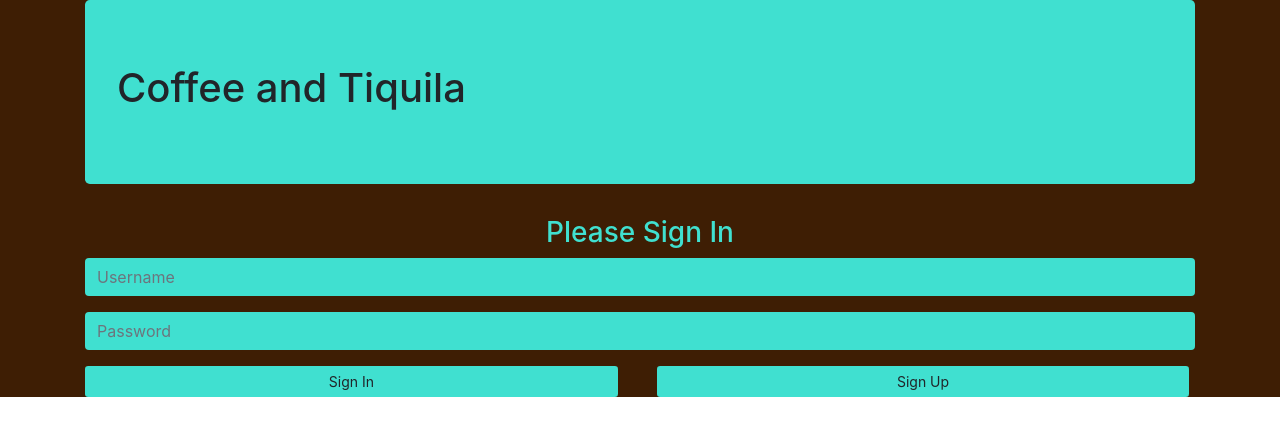
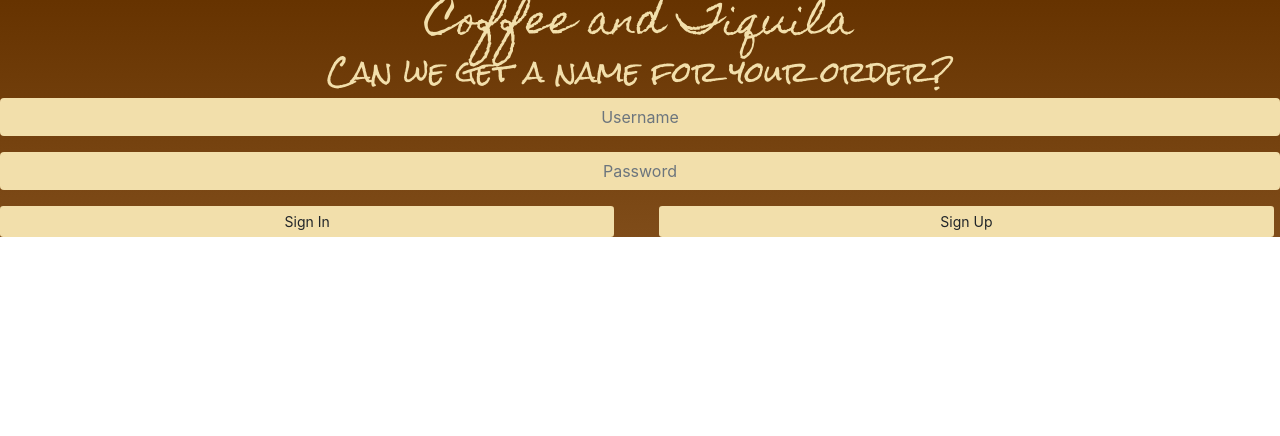
Before and after one commit to mwithers70/CoffeeandTiquila, a React (Create React App) app in the folder coffeefe/: page / in a window 1280 px wide. Shown: the top 436 px of the page. Built offline with nearby package versions, Linux system fonts and the light colour scheme.

Commit message:
css added to signin page

```diff
--- a/coffeefe/public/index.html
+++ b/coffeefe/public/index.html
@@ -2,7 +2,8 @@
 <html lang="en">
   <head>
     <meta charset="utf-8" />
-    <link rel="shortcut icon" href="%PUBLIC_URL%/favicon.ico" />
+    <link href="https://fonts.googleapis.com/css?family=Homemade+Apple|Rock+Salt|Merienda|Dancing+Script&display=swap" rel="stylesheet">
+<!--    <link rel="shortcut icon" href="%PUBLIC_URL%/favicon.ico" />-->
     <meta name="viewport" content="width=device-width, initial-scale=1" />
     <meta name="theme-color" content="#000000" />
     <meta
@@ -39,5 +40,7 @@
       To begin the development, run `npm start` or `yarn start`.
       To create a production bundle, use `npm run build` or `yarn build`.
     -->
+    <script src="https://ajax.googleapis.com/ajax/libs/jquery/3.1.1/jquery.min.js"></script>
+    <script src="https://maxcdn.bootstrapcdn.com/bootstrap/3.3.7/js/bootstrap.min.js"></script>
   </body>
 </html>
--- a/coffeefe/src/AmeliesPage.js
+++ b/coffeefe/src/AmeliesPage.js
@@ -3,28 +3,28 @@ import axios from 'axios';
 import Amelies from './Amelies.js';
 import Navbarp from './Navbar';
 
-const API_URL = "http://localhost:8080/products";
+const API_URL2 = "http://localhost:8080/products2";
 
 class AmeliesPage extends Component{
     constructor(props){
         super(props)
         this.state= {
-            products: []
+            products2: []
         }
-        this.getAllProducts = this.getAllProducts.bind(this);
+        this.getAllProducts2 = this.getAllProducts2.bind(this);
     }
 
     componentDidMount() {
-        this.getAllProducts();
+        this.getAllProducts2();
     }
 
-    getAllProducts(){
-        axios.get(API_URL)
+    getAllProducts2(){
+        axios.get(API_URL2)
             .then(
                 response => {
                     console.log(response.data);
                     this.setState({
-                        products: response.data
+                        products2: response.data
                     })
                 }
             )
@@ -34,9 +34,9 @@ class AmeliesPage extends Component{
         return(
             <div>
                 <Navbarp/>
-                {this.state.products.map(function(product){
+                {this.state.products2.map(function(products2){
                     return(
-                        <Amelies name={product.name} price={product.price} quantity={product.quantity} description={product.description} brand={product.brand} category={product.category} image={product.image} ></Amelies>
+                        <Amelies name={products2.name} price={products2.price} quantity={products2.quantity} description={products2.description} brand={products2.brand} category={products2.category} image={products2.image} ></Amelies>
                     )
                 })}
             </div>
--- a/coffeefe/src/App.js
+++ b/coffeefe/src/App.js
@@ -5,6 +5,7 @@ import About from './About';
 import CoffeeShops from "./CoffeeShops";
 import NotJustCoffeePage from './NotJustCoffeePage';
 import StarbucksPage from './StarbucksPage';
+import AmeliesPage from "./AmeliesPage";
 
 
 
@@ -19,6 +20,7 @@ class App extends Component{
             <Route path='/coffeeshops' exact={true} component={CoffeeShops}/>
             <Route path='/notjustcoffee' component={NotJustCoffeePage}/>
             <Route path='/starbucks' component={StarbucksPage}/>
+            <Route path='/amelies' exact={true} component={AmeliesPage}/>
             </Switch>
             </Router>
 
--- /dev/null
+++ b/coffeefe/src/SignIn.css
@@ -0,0 +1,26 @@
+.signinpage{
+ background: linear-gradient(to bottom, #663300 0%, #996633 60%);
+    background-size: 100vw 100vh;
+
+}
+
+h1{
+    font-family: 'Homemade Apple', cursive;
+    text-align: center;
+    color: #f2dfab;
+    font-size: 75px;
+}
+h3{
+    font-family: 'Rock Salt', cursive;
+    text-align: center;
+    color: #f2dfab;
+    font-size: 20px;
+}
+input{
+    background: #f2dfab;
+    border: #f2dfab;
+    text-align: center;
+}
+button{
+    background: #f2dfab;
+}
--- a/coffeefe/src/SignIn.js
+++ b/coffeefe/src/SignIn.js
@@ -1,26 +1,27 @@
 import React, {Component} from 'react';
 //import Navbar from './Navbar'
 //import './src/App.js';
+import './SignIn.css'
 
 
  class SignIn extends Component{
      render() {
          return (
-             <div style={{background: '#3e1e04'}}>
-                 <div className="container">
-                     <div className="jumbotron" style={{background: '#40e0d0'}}>
+             <div className="signinpage">
+                 <div>
+                     <div className="styles">
                          <h1>Coffee and Tiquila</h1></div>
                      <form className="form-signin" method="post">
-                         <h3 className="form-signin-heading" style={{textAlign: 'center', color: '#40e0d0'}}>Please Sign
-                             In</h3>
+                         <h3 className="form-signin-heading" style={{textAlign: 'center', color: '#f2dfabd'}}>Can we get a name for your order?
+                             </h3>
                          <p>
                              <label htmlFor="username" className="sr-only">Username</label>
-                             <input style={{background: '#40e0d0', border: '#40e0d0'}} type="text" id="username"
+                             <input style={{background: '#f2dfab', border: '#f2dfab'}} type="text" id="username"
                                     name="username" className="form-control" placeholder="Username"/>
                          </p>
                          <p>
                              <label htmlFor="password" className="sr-only">Password</label>
-                             <input style={{background: '#40e0d0', border: '#40e0d0'}} type="password" id="password"
+                             <input style={{background: '#f2dfab', border: '#f2dfab'}} type="password" id="password"
                                     name="password" className="form-control" placeholder="Password"/>
                          </p>
                          <div style={{display: 'flex', justifyContent: 'space-between'}}>
@@ -30,7 +31,7 @@ import React, {Component} from 'react';
                                      width: '96%',
                                      marginRight: '3%',
                                      flexGrow: '0.45',
-                                     background: '#40e0d0'
+                                     background: '#f2dfab'
                                  }}>Sign In
                                  </button>
                              </div>
@@ -43,7 +44,7 @@ import React, {Component} from 'react';
                                                  width: '96%',
                                                  marginLeft: '3%',
                                                  flexGrow: '0.45',
-                                                 background: '#40e0d0'
+                                                 background: '#f2dfab'
                                              }}>Sign Up
                                      </button>
                                  </form>
```
